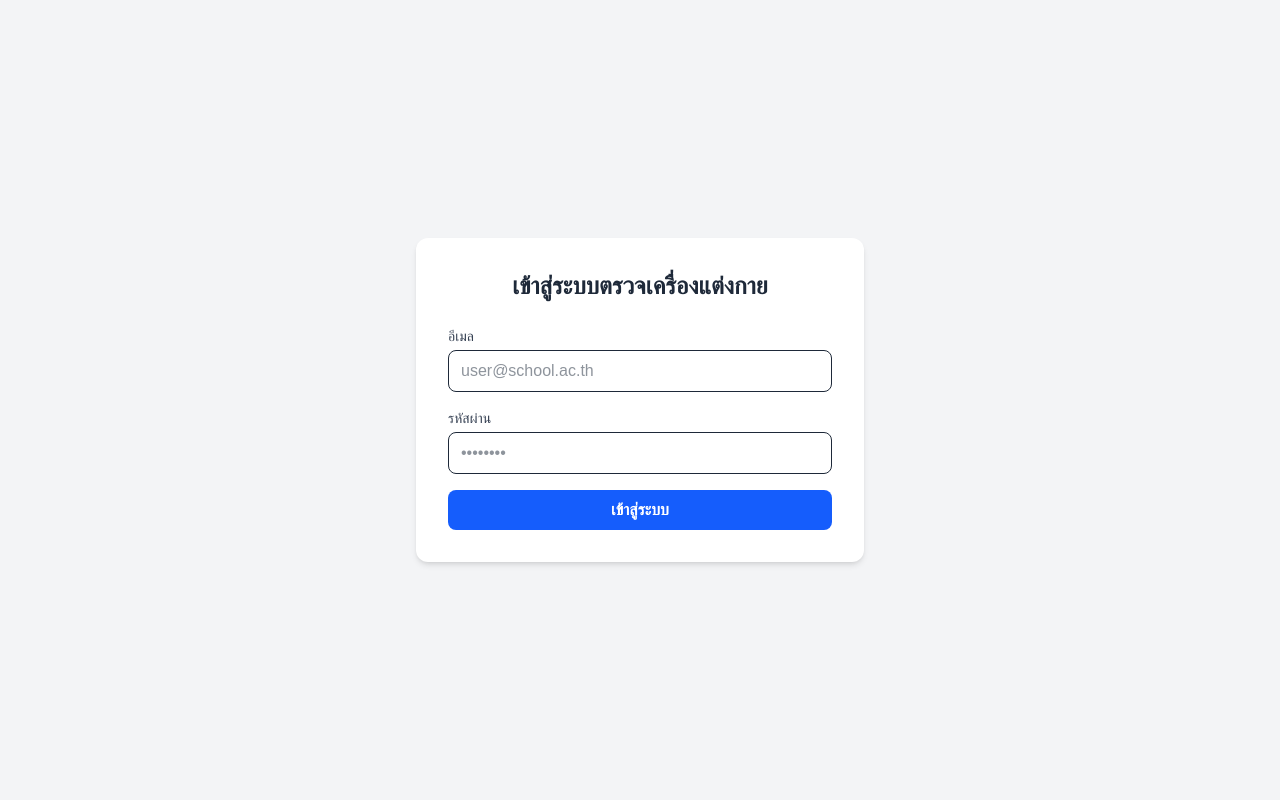
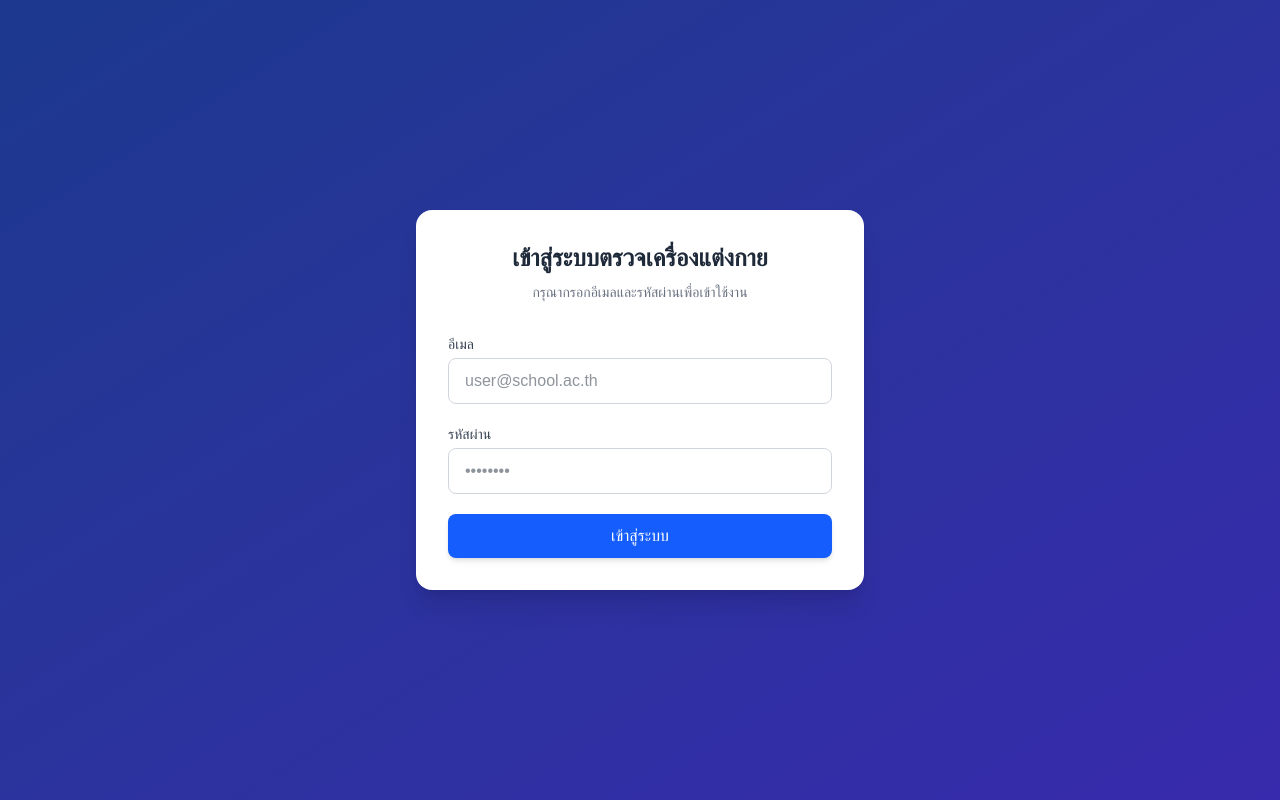
Before and after one commit to sutin2518-a11y/student-inspection, a Next.js app: page /login in a window 1280 px wide. Built offline with nearby package versions, Linux system fonts and the light colour scheme; no server answers.

Commit message:
Complete Tailwind setup with PostCSS and SweetAlert2

```diff
--- a/app/login/page.tsx
+++ b/app/login/page.tsx
@@ -3,17 +3,19 @@
 import { useState } from 'react'
 import { useRouter } from 'next/navigation'
 import { createClient } from '@/utils/supabase/client'
+import Swal from 'sweetalert2'
 
 export default function LoginPage() {
   const [email, setEmail] = useState('')
   const [password, setPassword] = useState('')
-  const [errorMsg, setErrorMsg] = useState('')
+  const [loading, setLoading] = useState(false)
+
   const router = useRouter()
   const supabase = createClient()
 
   const handleLogin = async (e: React.FormEvent) => {
     e.preventDefault()
-    setErrorMsg('')
+    setLoading(true)
 
     const { data, error } = await supabase.auth.signInWithPassword({
       email,
@@ -21,49 +23,60 @@
     })
 
     if (error) {
-      setErrorMsg('อีเมลหรือรหัสผ่านไม่ถูกต้อง')
+      setLoading(false)
+      Swal.fire({
+        icon: 'error',
+        title: 'เข้าสู่ระบบไม่สำเร็จ',
+        text: 'อีเมลหรือรหัสผ่านไม่ถูกต้อง กรุณาตรวจสอบอีกครั้ง',
+        confirmButtonColor: '#2563eb',
+        confirmButtonText: 'ตกลง'
+      })
       return
     }
 
-    if (data.user) {
-      // ดึงบทบาท (role) ของผู้ใช้
-      const { data: profile } = await supabase
-        .from('profiles')
-        .select('role')
-        .eq('id', data.user.id)
-        .single()
+    // ดึงสิทธิ์ผู้ใช้ (Role)
+    const { data: profile } = await supabase
+      .from('profiles')
+      .select('role')
+      .eq('id', data.user.id)
+      .single()
 
-      if (profile?.role === 'admin') {
+    setLoading(false)
+
+    // ป๊อปอัปแจ้งเตือนสำเร็จ
+    Swal.fire({
+      icon: 'success',
+      title: 'เข้าสู่ระบบสำเร็จ',
+      text: 'กำลังนำท่านเข้าสู่ระบบ...',
+      timer: 1500,
+      showConfirmButton: false
+    }).then(() => {
+      if (profile?.role === 'admin' || profile?.role === 'teacher') {
         router.push('/dashboard/admin')
       } else {
         router.push('/dashboard/student')
       }
-    }
+    })
   }
 
   return (
-    <div className="min-h-screen flex items-center justify-center bg-gray-100 p-4">
-      <div className="bg-white p-8 rounded-xl shadow-md w-full max-w-md">
-        <h1 className="text-2xl font-bold text-center text-gray-800 mb-6">
-          เข้าสู่ระบบตรวจเครื่องแต่งกาย
-        </h1>
+    <div className="min-h-screen flex items-center justify-center bg-gradient-to-br from-blue-900 to-indigo-800 p-4">
+      <div className="bg-white p-8 rounded-2xl shadow-xl w-full max-w-md">
+        <div className="text-center mb-8">
+          <h1 className="text-2xl font-bold text-gray-800">เข้าสู่ระบบตรวจเครื่องแต่งกาย</h1>
+          <p className="text-sm text-gray-500 mt-2">กรุณากรอกอีเมลและรหัสผ่านเพื่อเข้าใช้งาน</p>
+        </div>
 
-        {errorMsg && (
-          <div className="bg-red-100 border border-red-400 text-red-700 px-4 py-2 rounded mb-4 text-sm">
-            {errorMsg}
-          </div>
-        )}
-
-        <form onSubmit={handleLogin} className="space-y-4">
+        <form onSubmit={handleLogin} className="space-y-5">
           <div>
             <label className="block text-sm font-medium text-gray-700 mb-1">อีเมล</label>
             <input
               type="email"
               required
-              className="w-full px-3 py-2 border rounded-lg focus:outline-none focus:ring-2 focus:ring-blue-500 text-gray-800"
               placeholder="user@school.ac.th"
               value={email}
               onChange={(e) => setEmail(e.target.value)}
+              className="w-full px-4 py-2.5 border border-gray-300 rounded-lg focus:ring-2 focus:ring-blue-500 focus:outline-none transition text-gray-800 bg-white"
             />
           </div>
 
@@ -72,18 +85,19 @@
             <input
               type="password"
               required
-              className="w-full px-3 py-2 border rounded-lg focus:outline-none focus:ring-2 focus:ring-blue-500 text-gray-800"
               placeholder="••••••••"
               value={password}
               onChange={(e) => setPassword(e.target.value)}
+              className="w-full px-4 py-2.5 border border-gray-300 rounded-lg focus:ring-2 focus:ring-blue-500 focus:outline-none transition text-gray-800 bg-white"
             />
           </div>
 
           <button
             type="submit"
-            className="w-full bg-blue-600 hover:bg-blue-700 text-white font-semibold py-2 rounded-lg transition"
+            disabled={loading}
+            className="w-full bg-blue-600 hover:bg-blue-700 text-white font-medium py-2.5 rounded-lg transition duration-200 shadow-md disabled:opacity-50"
           >
-            เข้าสู่ระบบ
+            {loading ? 'กำลังเข้าสู่ระบบ...' : 'เข้าสู่ระบบ'}
           </button>
         </form>
       </div>
--- a/package.json
+++ b/package.json
@@ -23,9 +23,11 @@
     "@types/node": "^20",
     "@types/react": "^19",
     "@types/react-dom": "^19",
+    "autoprefixer": "^10.6.1",
     "eslint": "^9",
     "eslint-config-next": "16.4.3",
-    "tailwindcss": "^4",
+    "postcss": "^8.5.31",
+    "tailwindcss": "^4.3.3",
     "typescript": "^5"
   }
 }
```
Also changed, not shown: 1 other file (tests, documents, lock files or other folders).
